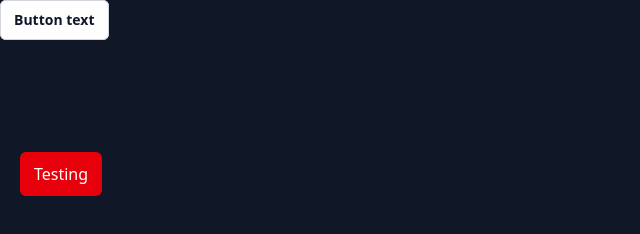
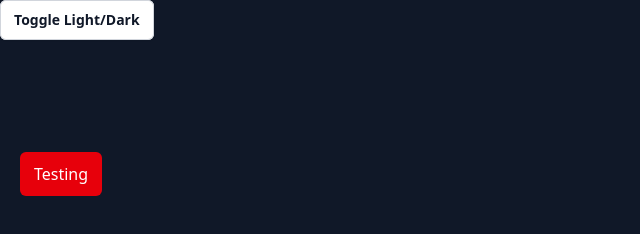
Before and after one commit to thewatts/tailwind-bug, a website: page src/index.html in a window 1280 px wide. Shown: the whole page, without its empty margins (0-640 px from the left). Drawn offline with Linux system fonts and the light colour scheme.

Commit message:
Add context

```diff
--- a/src/index.html
+++ b/src/index.html
@@ -11,7 +11,7 @@
       class="thing rounded-md bg-white px-3.5 py-2.5 text-sm font-semibold text-gray-900 ring-1 shadow-xs ring-gray-300 ring-inset hover:bg-gray-50"
       onclick="toggleDark()"
     >
-      Button text
+      Toggle Light/Dark
     </button>
 
     <main class="container mx-auto mt-28 px-5 flex">
```
Also changed, not shown: README.md (added), 2 other files.
